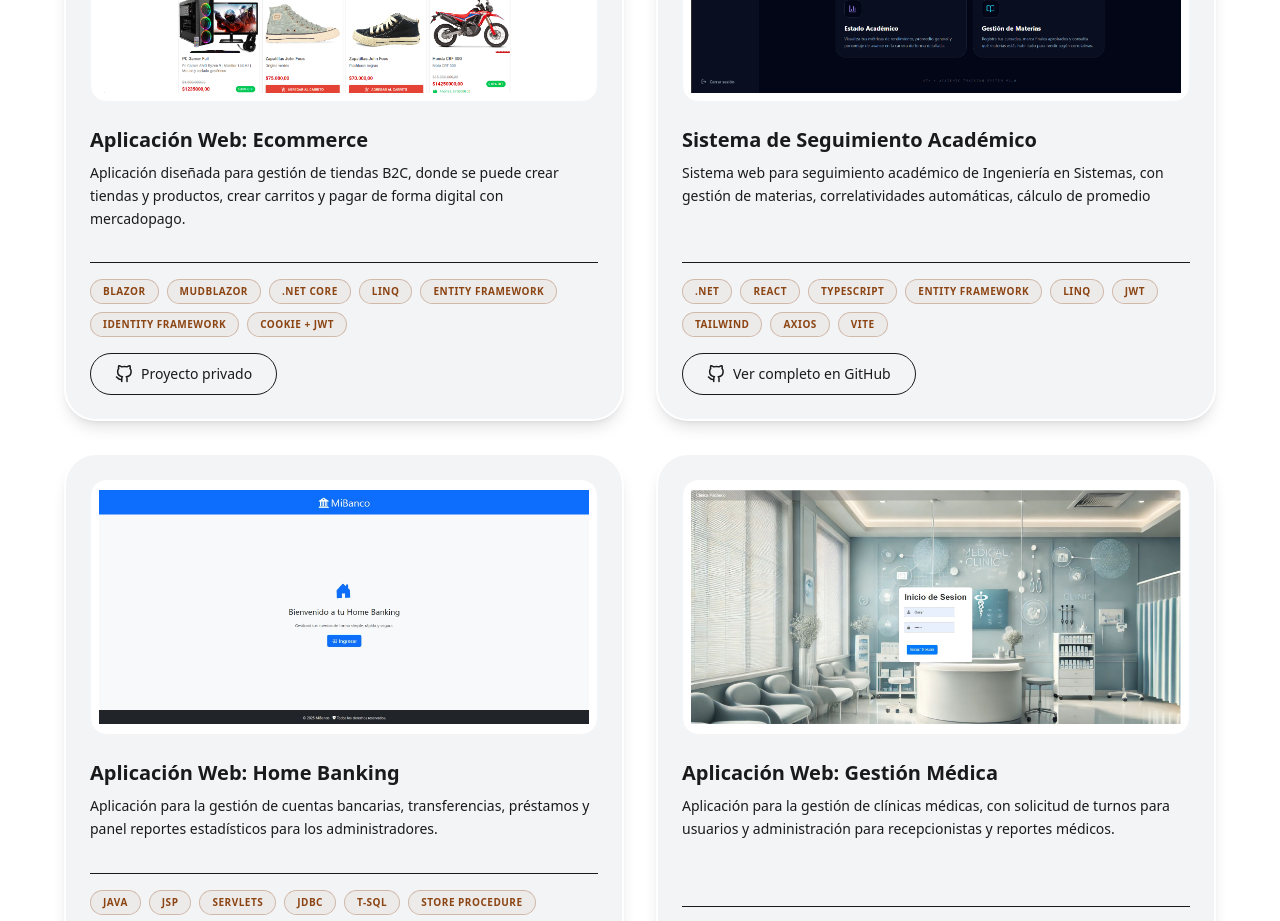
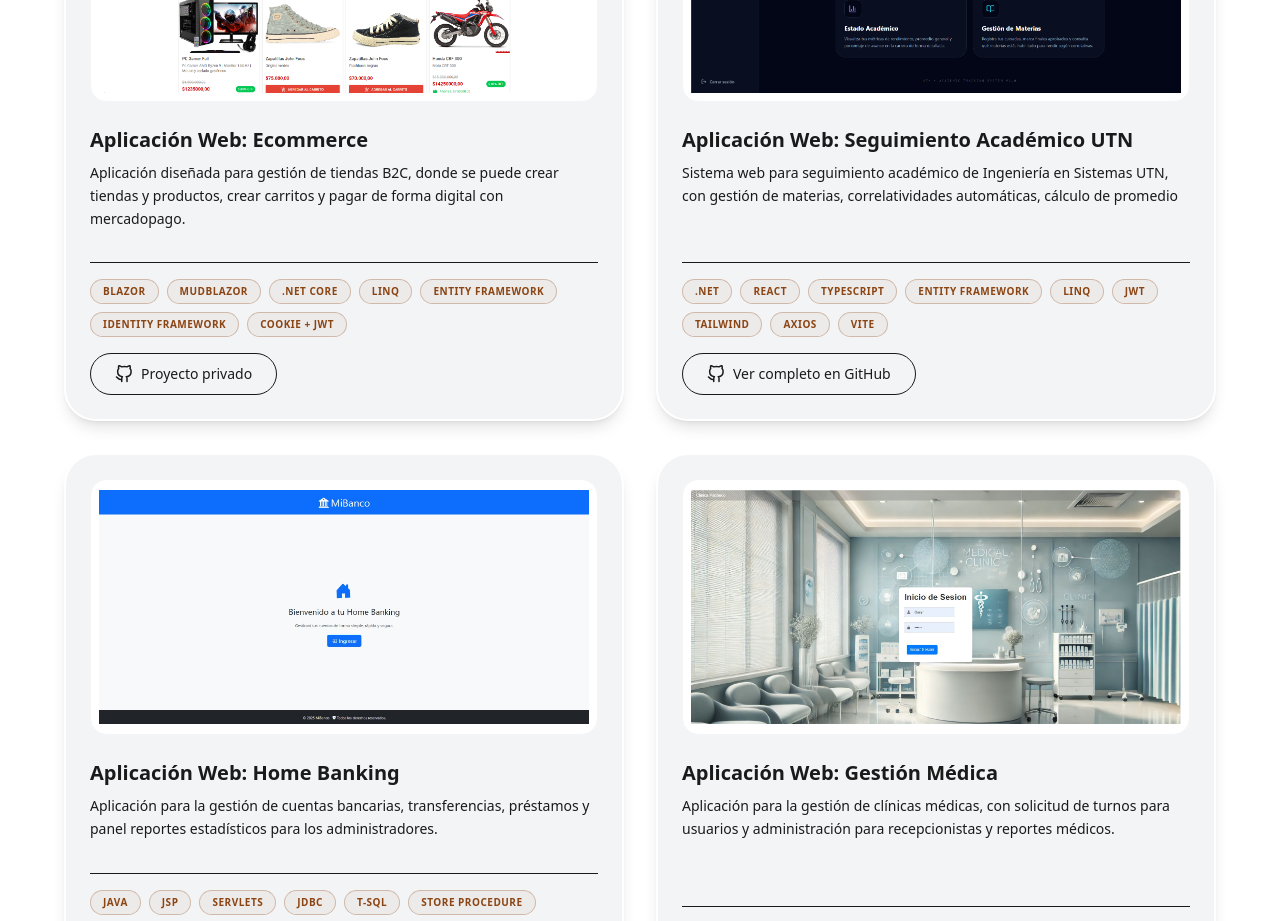
Before and after one commit to oscar-principi/portafolio-react, a React (Vite) app in the folder Frontend/: page / in a window 1280 px wide. Shown: the part 1380-2301 px from the top of the page. Built offline with nearby package versions, Linux system fonts and the light colour scheme.

Commit message:
add proyecto

```diff
--- a/Frontend/src/pages/Projects.tsx
+++ b/Frontend/src/pages/Projects.tsx
@@ -11,7 +11,7 @@ interface ProyectoItem {
 export default function Projects() {
   const proyectos: ProyectoItem[] = [
     { titulo: "Aplicación Web: Ecommerce", descripcion: "Aplicación diseñada para gestión de tiendas B2C, donde se puede crear tiendas y productos, crear carritos y pagar de forma digital con mercadopago.", imageUrl: "images/proyects/ecommerceb2c.png", tags: ["Blazor", "MudBlazor", ".NET Core", "LINQ", "Entity Framework", "Identity Framework", "Cookie + JWT"] },
-    { titulo: "Sistema de Seguimiento Académico", descripcion: "Sistema web para seguimiento académico de Ingeniería en Sistemas, con gestión de materias, correlatividades automáticas, cálculo de promedio", imageUrl: "images/proyects/sistema-alumnos-utn.png", githubUrl: "https://github.com/oscar-principi/SistemaGestionAcademicaUTNIngenieriaEnSistemas", tags: [".NET", "React", "TypeScript", "Entity Framework", "LINQ", "JWT", "Tailwind", "Axios", "Vite"] },
+    { titulo: "Aplicación Web: Seguimiento Académico UTN", descripcion: "Sistema web para seguimiento académico de Ingeniería en Sistemas UTN, con gestión de materias, correlatividades automáticas, cálculo de promedio", imageUrl: "images/proyects/sistema-alumnos-utn.png", githubUrl: "https://github.com/oscar-principi/SistemaGestionAcademicaUTNIngenieriaEnSistemas", tags: [".NET", "React", "TypeScript", "Entity Framework", "LINQ", "JWT", "Tailwind", "Axios", "Vite"] },
     { titulo: "Aplicación Web: Home Banking", descripcion: "Aplicación para la gestión de cuentas bancarias, transferencias, préstamos y panel reportes estadísticos para los administradores.", imageUrl: "images/proyects/home-banking.png", githubUrl: "https://github.com/oscar-principi/Sistema-de-Home-Banking", tags: ["Java", "JSP", "Servlets", "JDBC", "T-SQL", "Store Procedure", "Session + Rbac"] },
     { titulo: "Aplicación Web: Gestión Médica", descripcion: "Aplicación  para la gestión de clínicas médicas, con solicitud de turnos para usuarios y administración para recepcionistas y reportes médicos.", imageUrl: "images/proyects/gestion-medica.png", githubUrl: "https://github.com/oscar-principi/Sistema-de-Gesti-n-Medica", tags: ["Bootstrap", ".NET Framework", "T-SQL", "Store Procedure"] },
     { titulo: "Aplicación Web: Amigo Invisible WhatsApp", descripcion: "Aplicación para sorteo aleatorio con envío automático por WhatsApp con servicio de la API de Twilio.", imageUrl: "images/proyects/amigo-invisible.png", githubUrl: "https://github.com/oscar-principi/Amigo-Invisible-por-Wsp", tags: ["Blazor", "Tailwind", "API REST | .NET Core", "NoSQL"] },
```
